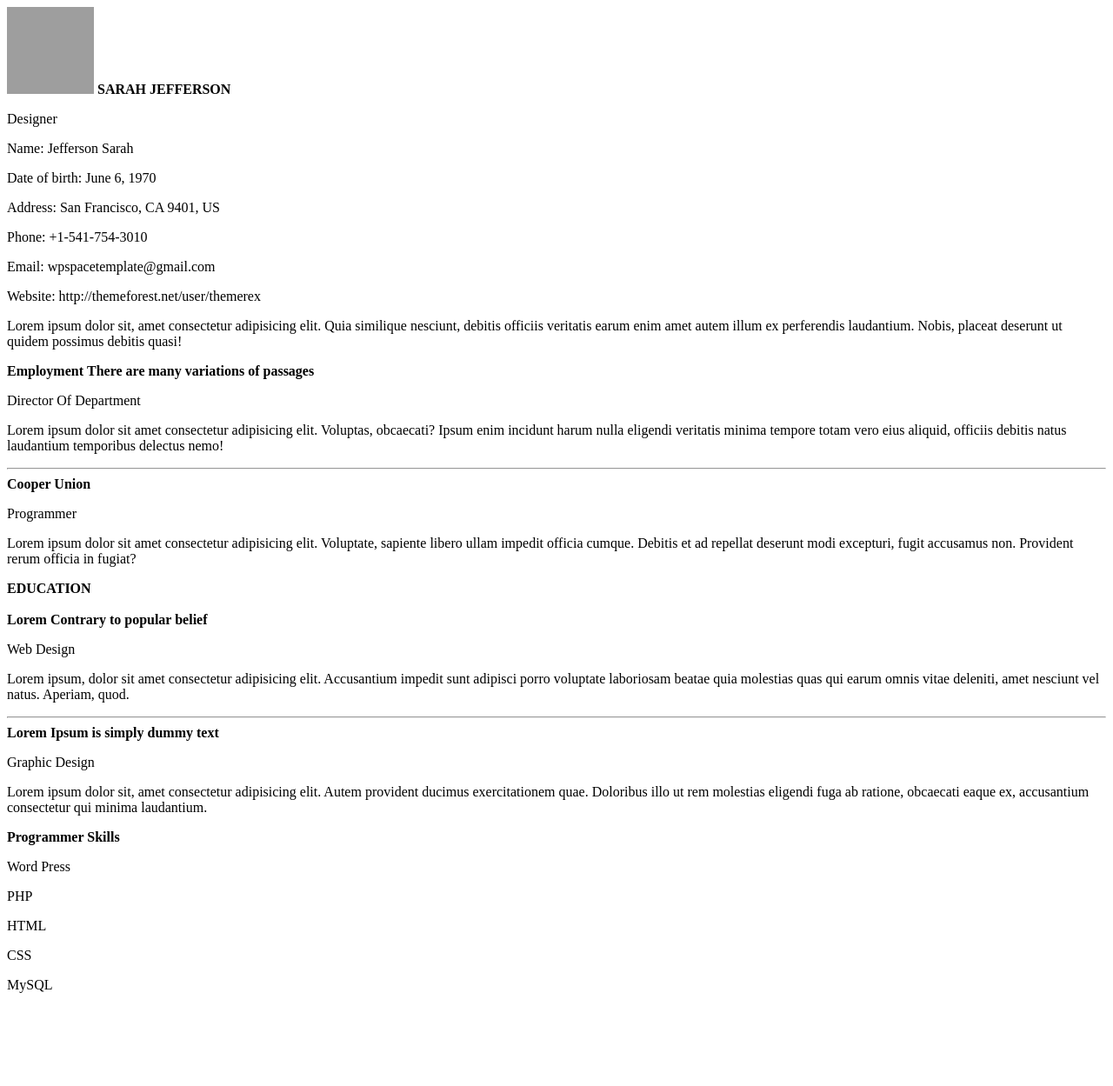
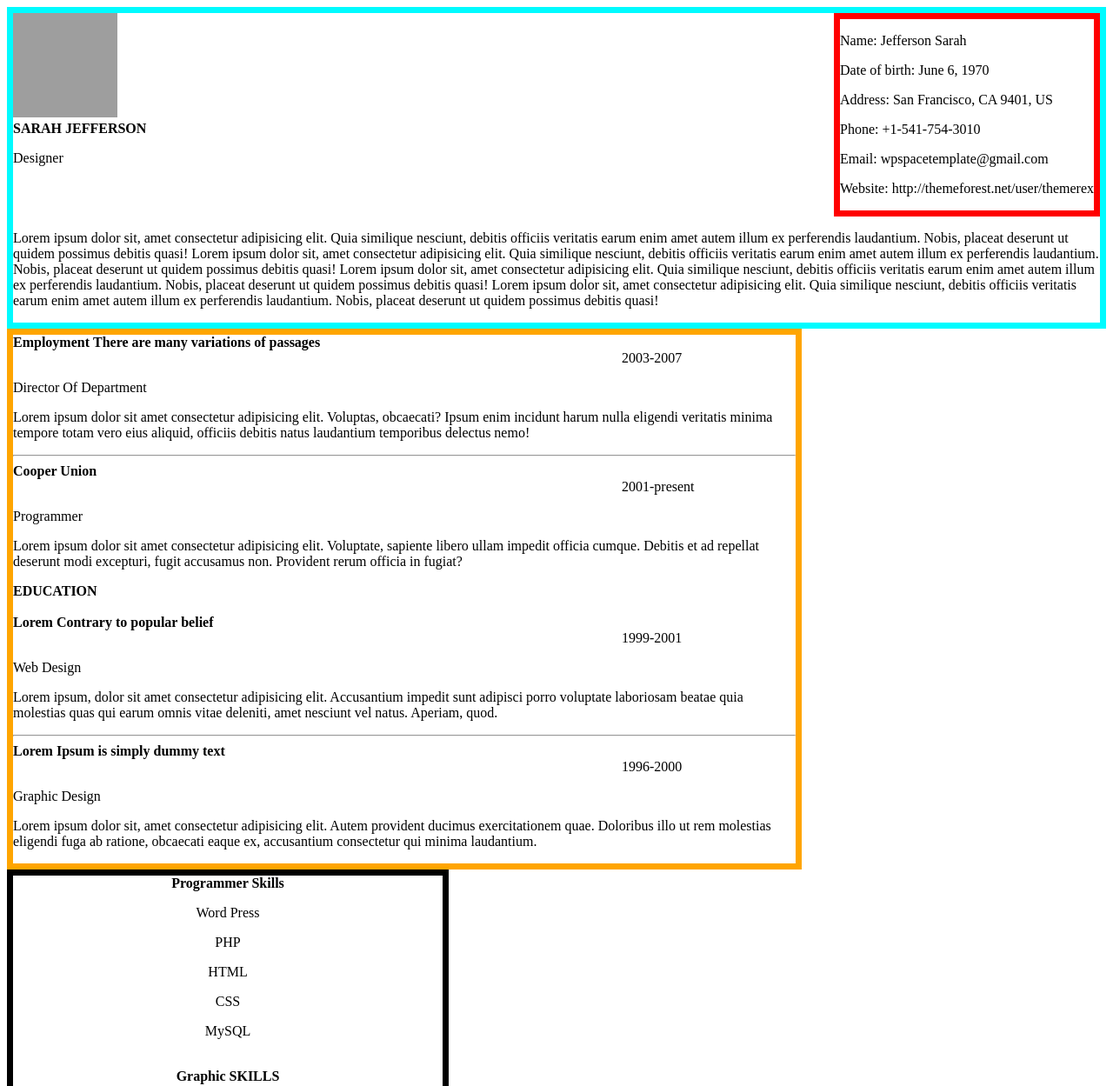
Before and after one commit to MrBarker47/PerScholas, a plain HTML site: page HTML_CSS/DesignResume/index.html in a window 1280 px wide. Shown: the top 1249 px of the page at 87% size. Before the commit the page ends 1184 px from the top, so only its background shows below. Drawn offline with Linux system fonts and the light colour scheme; files that its build step writes are made by us from their sources; grey boxes are pictures that could not be loaded.

Commit message:
Update files

```diff
--- /dev/null
+++ b/HTML_CSS/DesignResume/index.css
@@ -0,0 +1,45 @@
+.main_container {
+    display: flex;
+    flex-wrap: wrap;
+    width: 100%;
+}
+
+/* section1 */
+.section1{
+    display: flex;
+    border: 7px solid rgb(0, 251, 255);
+    flex-wrap: wrap;
+
+}
+
+.name, .design {
+    display: flex;
+}
+
+aside {
+    margin-left: 700px;
+}
+
+.box2 {
+    margin-left: auto;
+    border: 7px solid red;
+
+
+}
+
+/* section2 */
+.section2 {
+   border: 7px orange solid;
+   width:900px;
+
+
+}
+
+/* section3 */
+.section3 {
+    border: 7px solid black;
+    text-align: center;
+    width: 494px;
+
+
+}
--- a/HTML_CSS/DesignResume/index.html
+++ b/HTML_CSS/DesignResume/index.html
@@ -10,9 +10,9 @@
     <div class="main_container">
         <div class="section1">
             <div class="box1">
-                <img src="https://images.unsplash.com/photo-1534528741775-53994a69daeb?w=800&auto=format&fit=crop&q=60&ixlib=rb-4.0.3&ixid=M3wxMjA3fDB8MHxzZWFyY2h8MTV8fGZyZWUlMjBpbWFnZXMlMjBvZiUyMHBlb3BsZXxlbnwwfHwwfHx8MA%3D%3D" width="100" height="100" alt="">
-                <strong>SARAH JEFFERSON</strong>
-                <p>Designer</p>
+                <img src="https://images.unsplash.com/photo-1534528741775-53994a69daeb?w=800&auto=format&fit=crop&q=60&ixlib=rb-4.0.3&ixid=M3wxMjA3fDB8MHxzZWFyY2h8MTV8fGZyZWUlMjBpbWFnZXMlMjBvZiUyMHBlb3BsZXxlbnwwfHwwfHx8MA%3D%3D" width="120" height="120" alt="">
+                <strong class="name">SARAH JEFFERSON</strong>
+                <p class="design">Designer</p>
             </div>
             <div class="box2">
                 <p>Name: Jefferson Sarah</p>
@@ -25,7 +25,17 @@
             <div class="box3">
                 <p>Lorem ipsum dolor sit, amet consectetur adipisicing elit. Quia similique nesciunt, debitis officiis
                     veritatis earum enim amet autem illum ex perferendis laudantium. Nobis,
-                    placeat deserunt ut quidem possimus debitis quasi!</p>
+                    placeat deserunt ut quidem possimus debitis quasi!
+                    Lorem ipsum dolor sit, amet consectetur adipisicing elit. Quia similique nesciunt, debitis officiis
+                    veritatis earum enim amet autem illum ex perferendis laudantium. Nobis,
+                    placeat deserunt ut quidem possimus debitis quasi!
+                    Lorem ipsum dolor sit, amet consectetur adipisicing elit. Quia similique nesciunt, debitis officiis
+                    veritatis earum enim amet autem illum ex perferendis laudantium. Nobis,
+                    placeat deserunt ut quidem possimus debitis quasi!
+                    Lorem ipsum dolor sit, amet consectetur adipisicing elit. Quia similique nesciunt, debitis officiis
+                    veritatis earum enim amet autem illum ex perferendis laudantium. Nobis,
+                    placeat deserunt ut quidem possimus debitis quasi!
+                </p>
             </div>
         </div>
 
@@ -34,6 +44,7 @@
             <div class="box4">
                 <strong>Employment</strong>
                 <strong>There are many variations of passages</strong>
+                <aside>2003-2007</aside>
                 <p>Director Of Department</p>
                 <p>Lorem ipsum dolor sit amet consectetur adipisicing elit. Voluptas, obcaecati? Ipsum enim
                     incidunt harum nulla eligendi veritatis minima tempore totam vero eius aliquid, officiis
@@ -42,6 +53,7 @@
             <hr>
             <div class="box5">
                 <strong>Cooper Union</strong>
+                <aside>2001-present</aside>
                 <p>Programmer</p>
                 <p>Lorem ipsum dolor sit amet consectetur adipisicing elit.
                     Voluptate, sapiente libero ullam impedit officia cumque. Debitis et ad repellat deserunt modi excepturi,
@@ -52,12 +64,14 @@
                 <br>
                 <br>
                 <strong>Lorem Contrary to popular belief</strong>
+                <aside>1999-2001</aside>
                 <p>Web Design</p>
                 <p>Lorem ipsum, dolor sit amet consectetur adipisicing elit.
                     Accusantium impedit sunt adipisci porro voluptate laboriosam beatae quia molestias quas qui earum omnis vitae deleniti,
                     amet nesciunt vel natus. Aperiam, quod.</p>
                 <hr>
                  <strong>Lorem Ipsum is simply dummy text</strong>
+                 <aside>1996-2000</aside>
                  <p>Graphic Design</p>
                  <p>Lorem ipsum dolor sit, amet consectetur adipisicing elit. Autem provident ducimus exercitationem quae.
                     Doloribus illo ut rem molestias eligendi fuga ab ratione, obcaecati eaque ex, accusantium consectetur qui minima laudantium.</p>
@@ -73,8 +87,14 @@
             <p>CSS</p>
             <p>MySQL</p>
             <br>
-
+            <strong>Graphic SKILLS</strong>
+            <p>Adobe Photoshop</p>
+            <p>Adobe Illustrator</p>
+            <p>Adobe Indesign</p>
+            <p>Corel Draw</p>
+            <p>3D Max</p>
           </div>
+          <br>
     </div>
 
 </body>
```
